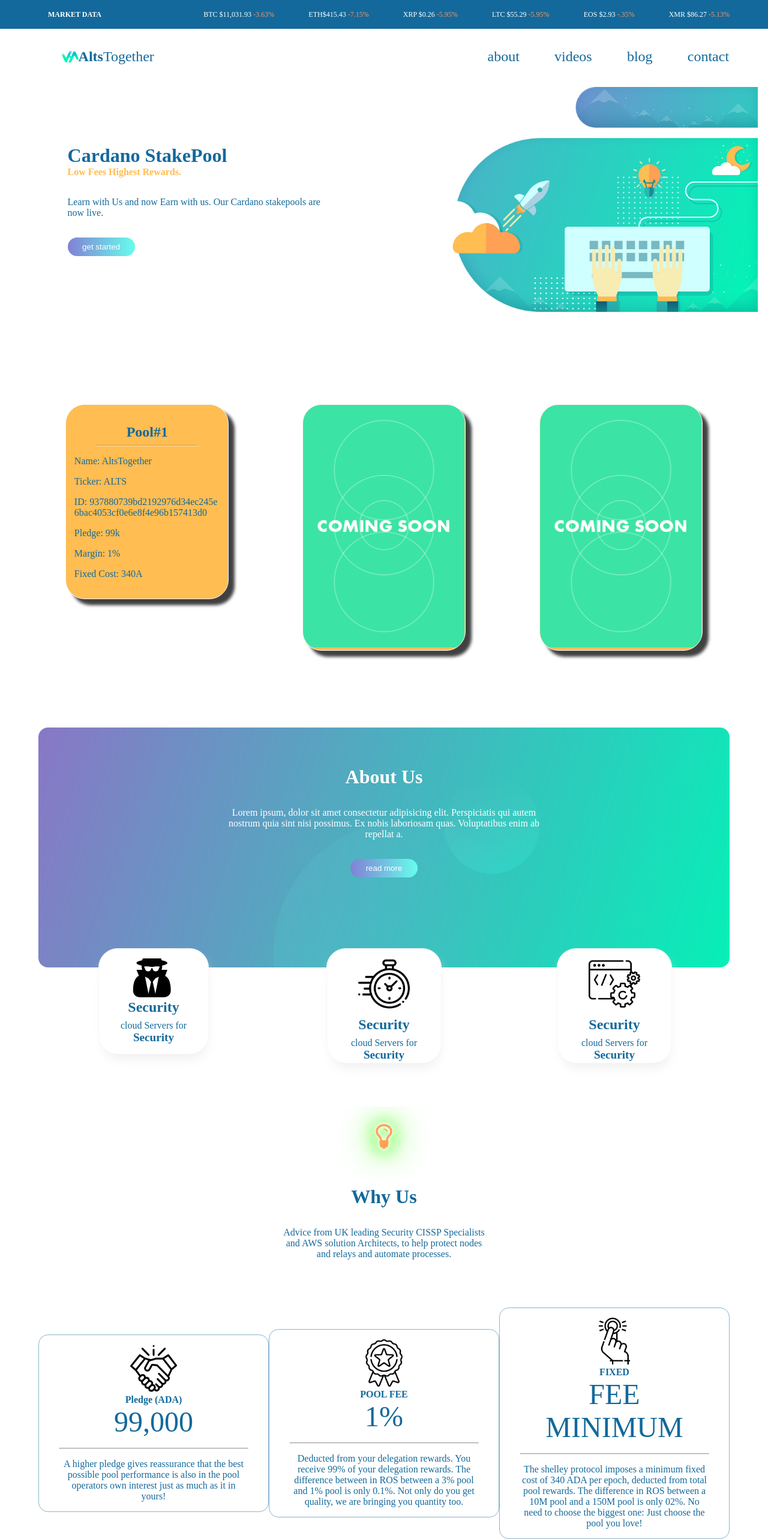
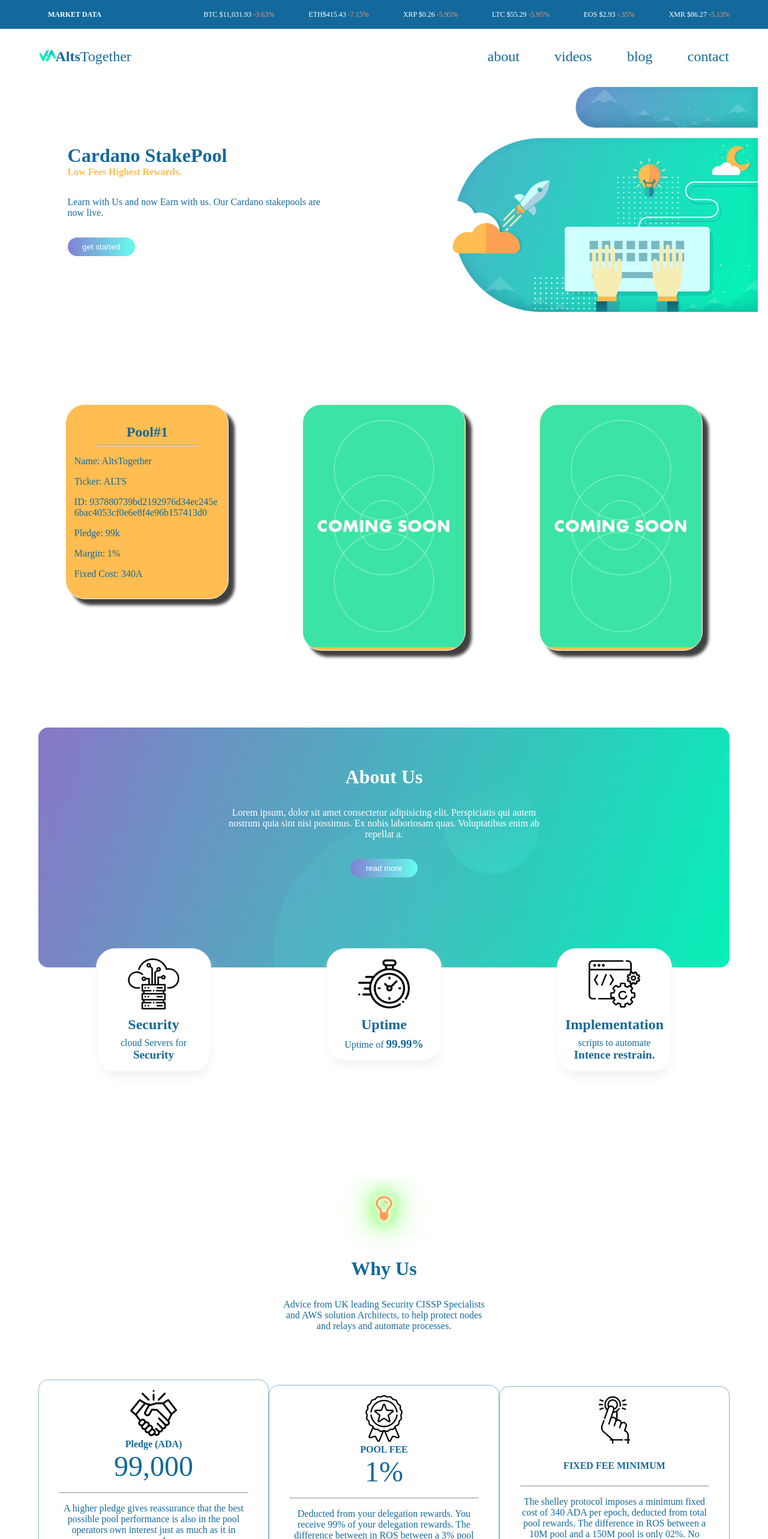
Before and after one commit to MohamedSaafan/homePage, a React (Create React App) app: page /stakepool in a window 1280 px wide. Shown: the top 2566 px of the page at 60% size. Built offline with nearby package versions, Linux system fonts and the light colour scheme.

Commit message:
finished the first changes asked by Alex

```diff
--- a/src/components/About.css
+++ b/src/components/About.css
@@ -88,7 +88,7 @@
 }
 @media only screen and (min-width: 768px) and (max-width: 1024px) {
   .about {
-    height: 130vh;
+    height: 142vh;
   }
   .about .logos div {
     width: 12%;
--- a/src/components/About.js
+++ b/src/components/About.js
@@ -4,6 +4,7 @@
 import logo3 from "../images/cinema.png";
 import banner from "../images/Banner.png";
 import "./About.css";
+import { Link } from "react-router-dom";
 
 const About = (props) => {
   return (
@@ -42,7 +43,10 @@
           banking system, this may not be the case for you! Enjoy your visit.
         </p>
         <div className="centered">
-          <button>learn more</button>
+          <Link to="/stakepool">
+            {" "}
+            <button>learn more</button>
+          </Link>
         </div>
         <div className="about-items container">
           <div className="about-item">
@@ -51,7 +55,10 @@
 
               <div className="about-item-content">
                 <p>Lorem ipsum dolor sit amet consectetur adipisicing elit.</p>
-                <button>read more</button>
+                <Link to="/stakepool">
+                  {" "}
+                  <button>learn more</button>
+                </Link>
               </div>
             </div>
           </div>
@@ -61,7 +68,10 @@
 
               <div className="about-item-content">
                 <p>Lorem ipsum dolor sit amet consectetur adipisicing elit.</p>
-                <button>read more</button>
+                <Link to="/stakepool">
+                  {" "}
+                  <button>learn more</button>
+                </Link>
               </div>
             </div>
           </div>
@@ -71,7 +81,10 @@
 
               <div className="about-item-content">
                 <p>Lorem ipsum dolor sit amet consectetur adipisicing elit.</p>
-                <button>read more</button>
+                <Link to="/stakepool">
+                  {" "}
+                  <button>learn more</button>
+                </Link>
               </div>
             </div>
           </div>
--- a/src/components/MainNavBar.css
+++ b/src/components/MainNavBar.css
@@ -61,6 +61,9 @@
   display: flex;
   justify-content: center;
   align-items: center;
+}
+.main-navbar .container .logo a {
+  text-decoration: none;
 }
 
 .main-navbar .container .logo h1 {
--- a/src/components/MainNavBar.js
+++ b/src/components/MainNavBar.js
@@ -40,12 +40,16 @@
             <span class="toggle "></span>
             <span class="toggle half end"></span>
           </div>
+
           <div class="logo">
-            <img src={Logo} alt="logo" />
-            <h1 style={props.color ? { color: props.color } : {}}>Alts</h1>
-            <span style={props.color ? { color: props.color } : {}}>
-              Together
-            </span>
+            <Link to="/">
+              {" "}
+              <img src={Logo} alt="logo" />
+              <h1 style={props.color ? { color: props.color } : {}}>Alts</h1>
+              <span style={props.color ? { color: props.color } : {}}>
+                Together
+              </span>
+            </Link>
           </div>
           <ul class="list-unstyled  nav-disktop">
             <li>
--- a/src/components/StakePoo/Cards.js
+++ b/src/components/StakePoo/Cards.js
@@ -5,6 +5,7 @@
 import handshaking from "../../images/partnership-handshake.png";
 import coin from "../../images/coin.png";
 import medal from "../../images/medal.png";
+import data from "../../images/data-center.png";
 
 const Cards = (props) => {
   return (
@@ -13,7 +14,9 @@
         <div className={Styles.aboutItem}>
           <div className={Styles.aboutItemContainer}>
             <div className="container">
-              <i className="fa fa-user-secret fa-lg"></i>
+              <div className={Styles.aboutItemIcon}>
+                <img src={data} alt="icon" />
+              </div>
 
               <h5>Security</h5>
               <p>
@@ -28,9 +31,9 @@
               <div className={Styles.aboutItemIcon}>
                 <img src={time} alt="icon" />
               </div>
-              <h5>Security</h5>
+              <h5>Uptime</h5>
               <p>
-                cloud Servers for <span>Security</span>
+                Uptime of <span>99.99%</span>
               </p>
             </div>
           </div>
@@ -41,9 +44,9 @@
               <div className={Styles.aboutItemIcon}>
                 <img src={maintanance} alt="icon" />
               </div>
-              <h5>Security</h5>
+              <h5>Implementation</h5>
               <p>
-                cloud Servers for <span>Security</span>
+                scripts to automate <span>Intence restrain.</span>
               </p>
             </div>
           </div>
@@ -70,6 +73,9 @@
               A higher pledge gives reassurance that the best possible pool
               performance is also in the pool operators own interest just as
               much as it in yours!
+              <span>
+                interest just as much as kjdflajdlkfjalkdjf it in yours!
+              </span>
             </p>
           </div>
         </div>
@@ -94,8 +100,8 @@
             <div className={Styles.footerCardsItemIcon}>
               <img src={coin} alt="hand icon" />
             </div>
-            <h6>FIXED </h6>
-            <span>FEE MINIMUM</span>
+            <h6>FIXED FEE MINIMUM</h6>
+
             <hr />
             <p>
               The shelley protocol imposes a minimum fixed cost of 340 ADA per
@@ -108,7 +114,10 @@
       </div>
       <div className={`${Styles.links} container centered `}>
         <button>learn how</button>
-        <a href="/" target="_blank">
+        <a
+          href="http://altstogether.com/NikkiDesigns/Website/Guides/HowToDelegate.pdf"
+          target="_blank"
+        >
           (download PDF here)
         </a>
       </div>
--- a/src/components/StakePoo/Cards.module.css
+++ b/src/components/StakePoo/Cards.module.css
@@ -13,7 +13,7 @@
   grid-template-columns: 1fr 1fr 1fr;
   column-gap: 0;
   margin: -4rem auto;
-  height: 45vh;
+  height: 60vh;
 }
 .whiteAboutItems .aboutItemIcon {
   width: 50%;
@@ -57,10 +57,17 @@
   overflow: hidden;
   background-color: #fff;
   text-align: center;
-  max-height: 12rem;
+  max-height: 14rem;
 }
 .aboutItemContainer .container {
   padding: 4rem;
+}
+.footerCards .footerCardsItem:nth-child(3) h6 {
+  margin: 1.5rem auto;
+}
+.footerCardsItem p span {
+  visibility: hidden;
+  font-size: 1rem;
 }
 .aboutItemContainer i {
   color: #ffbd52;
```
